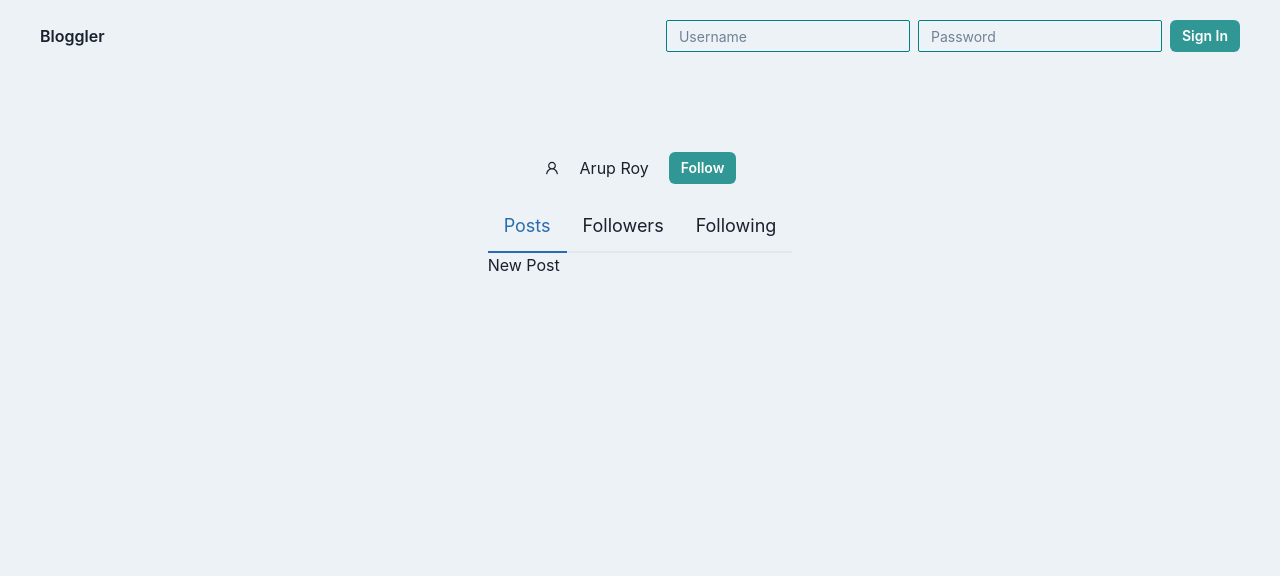
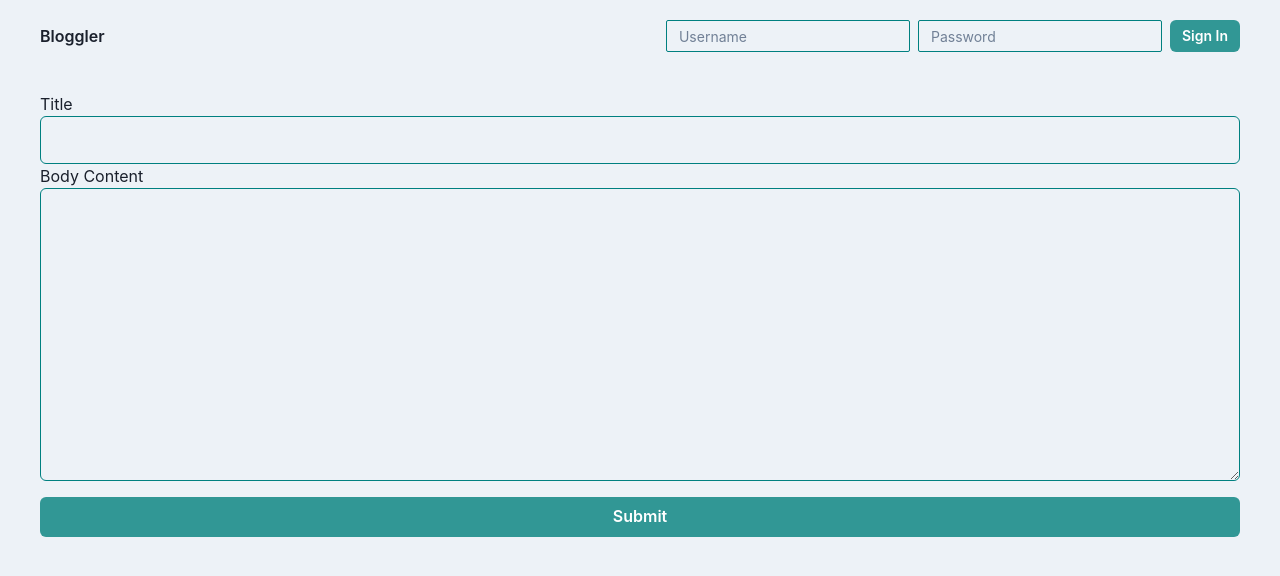
Before and after one commit to itsaruproy/bloggler-frontend, a React (Create React App) app: page / in a window 1280 px wide. Shown: the top 576 px of the page. Built offline with nearby package versions, Linux system fonts and the light colour scheme.

Commit message:
feat: Create post page

```diff
--- a/src/components/App.js
+++ b/src/components/App.js
@@ -1,5 +1,6 @@
 import { Box } from '@chakra-ui/react'
 import React from 'react'
+import CreatePost from './CreatePost'
 import Error from './Error'
 import GuestHome from './GuestHome'
 import Header from './Header'
@@ -13,7 +14,8 @@ const App = () => {
             {/* <Error /> */}
             {/* <SignUp /> */}
             {/* <GuestHome /> */}
-            <Profile />
+            {/* <Profile /> */}
+            <CreatePost />
         </Box>
     )
 }
--- /dev/null
+++ b/src/components/CreatePost.js
@@ -0,0 +1,18 @@
+import React from 'react'
+import { Flex, Input, Textarea, Text, Button } from '@chakra-ui/react'
+
+const CreatePost = () => {
+    return (
+        <Flex flexDirection={'column'} maxW={'1200px'} mx={'auto'} mt={'5'}>
+            <Text>Title</Text>
+            <Input borderColor={'teal'} size={'lg'} />
+            <Text>Body Content</Text>
+            <Textarea borderColor={'teal'} h={'293px'} size={'lg'} />
+            <Button mt={'1rem'} colorScheme={'teal'}>
+                Submit
+            </Button>
+        </Flex>
+    )
+}
+
+export default CreatePost
```
